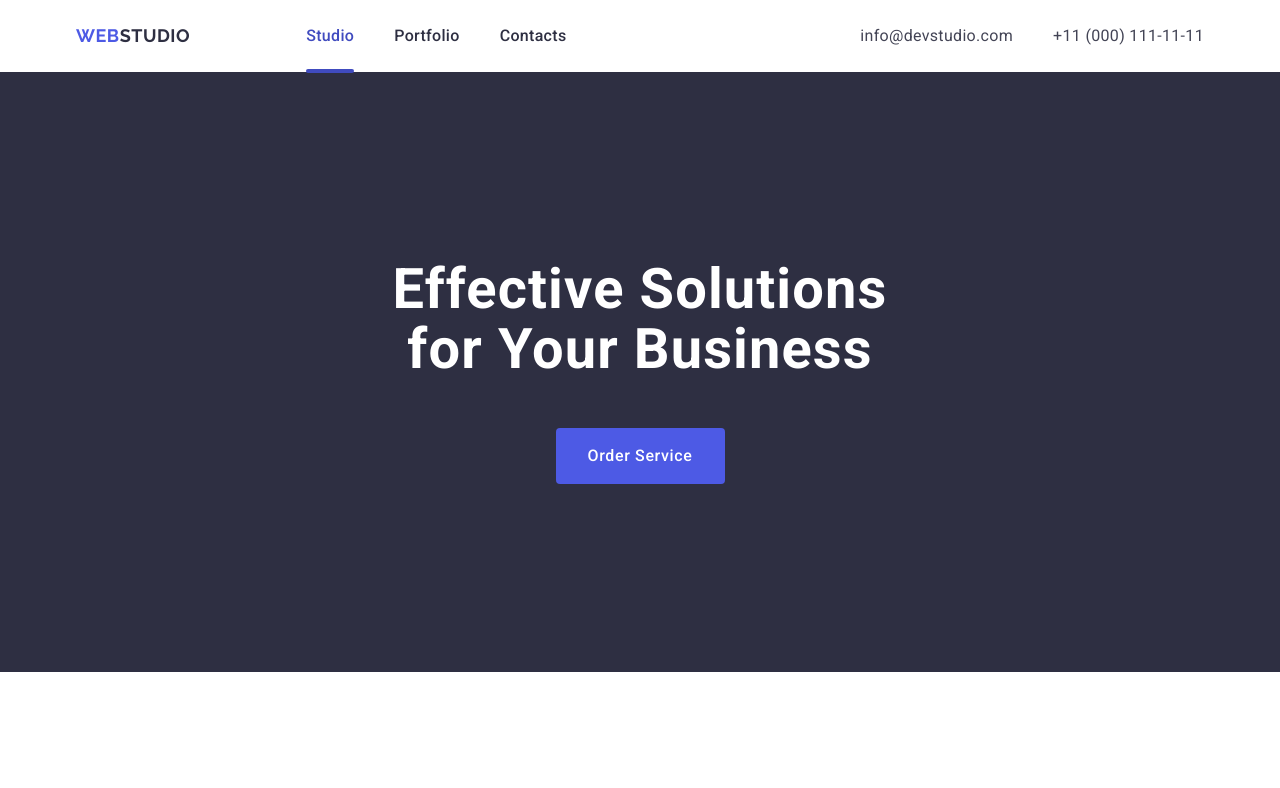
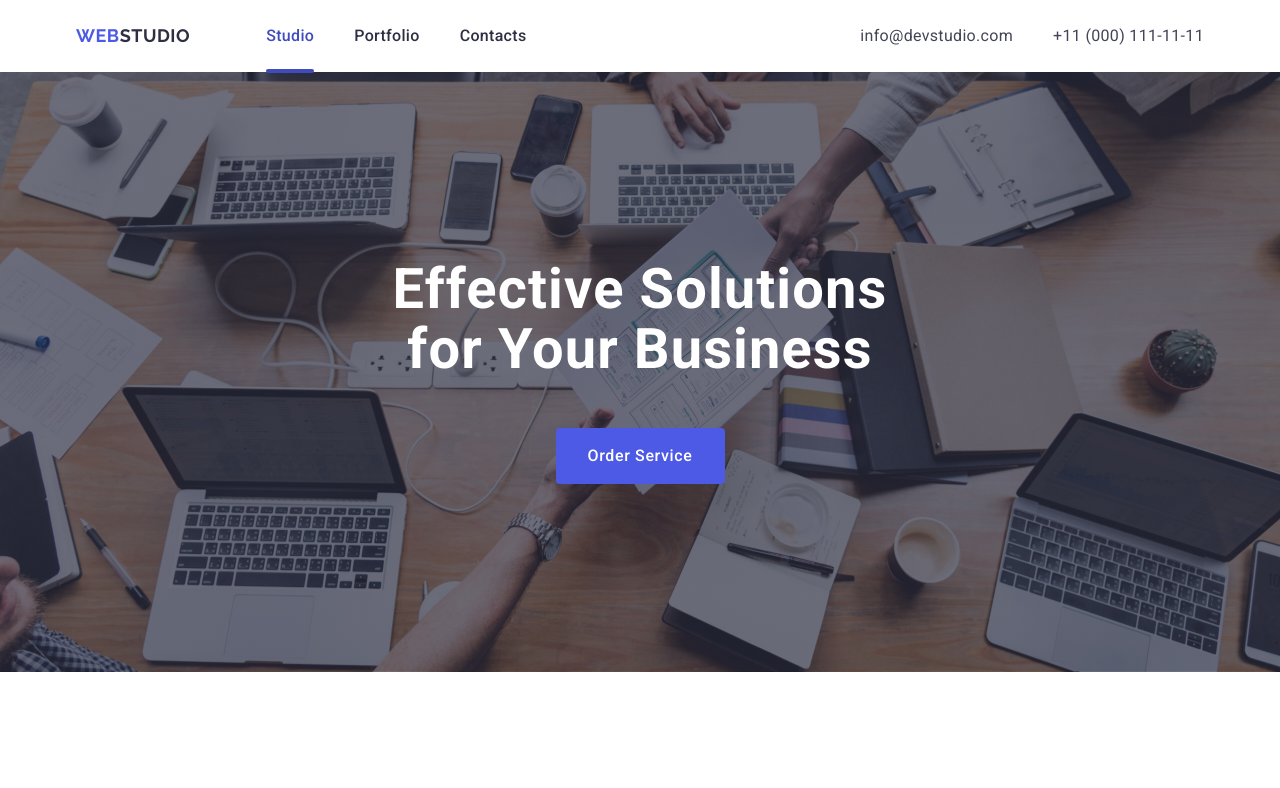
Before and after one commit to addd1ct/goit-markup-hw-04, a plain HTML site: page index.html in a window 1280 px wide. Shown: the top 788 px of the page. Drawn offline with nearby package versions, Linux system fonts and the light colour scheme.

Commit message:
Update styles.css

```diff
--- a/css/styles.css
+++ b/css/styles.css
@@ -218,11 +218,6 @@ a {
     0px 1px 1px rgba(46, 47, 66, 0.16), 0px 1px 6px rgba(46, 47, 66, 0.08);
 }
 
-.page-header .nav {
-  display: flex;
-  gap: 40px;
-}
-
 span {
   color: #2e2f42;
 }
@@ -322,9 +317,12 @@ address {
 
 .portfolio-item {
   width: calc((100% - 48px) / 3);
+  transition: box-shadow 250ms cubic-bezier(0.4, 0, 0.2, 1);
+}
+
+.portfolio-item:hover {
   box-shadow: 0px 1px 6px rgba(46, 47, 66, 0.08),
     0px 1px 1px rgba(46, 47, 66, 0.16), 0px 2px 1px rgba(46, 47, 66, 0.08);
-  transition: box-shadow 250ms cubic-bezier(0.4, 0, 0.2, 1);
 }
 
 .third-section .container .team-list {
@@ -373,8 +371,10 @@ address {
       rgba(46, 47, 66, 0.7),
       rgba(46, 47, 66, 0.7)
     ),
-    url(./images/bckg-image.jpg);
+    url(../images/bckg-image.jpg);
   background-position: center;
+  max-width: 1440px;
+  margin: 0 auto;
 }
 
 .portfolio-list {
@@ -481,8 +481,7 @@ address {
   height: 100%;
   transition: transform 250ms cubic-bezier(0.4, 0, 0.2, 1);
   transform: translateY(100%);
-  position: relative;
-  overflow: hidden;
+  position: absolute;
 }
 
 .page-footer .container {
@@ -502,3 +501,8 @@ address {
   color: #ffffff;
   margin-bottom: 16px;
 }
+
+.portfolio-photo {
+  position: relative;
+  overflow: hidden;
+}
```
